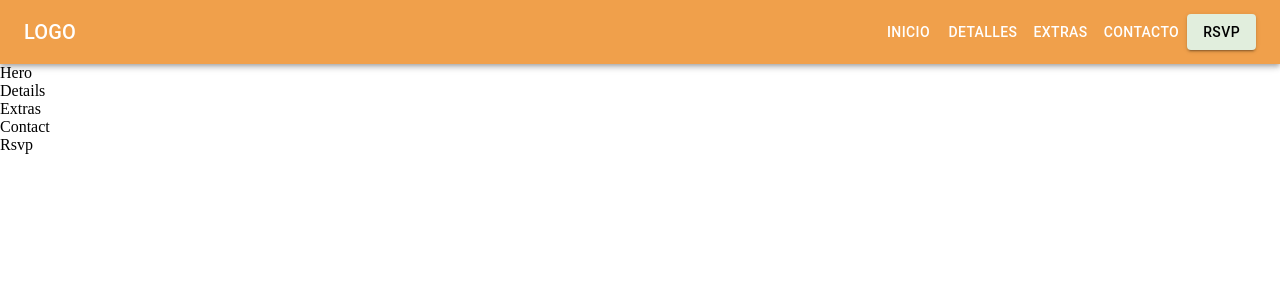
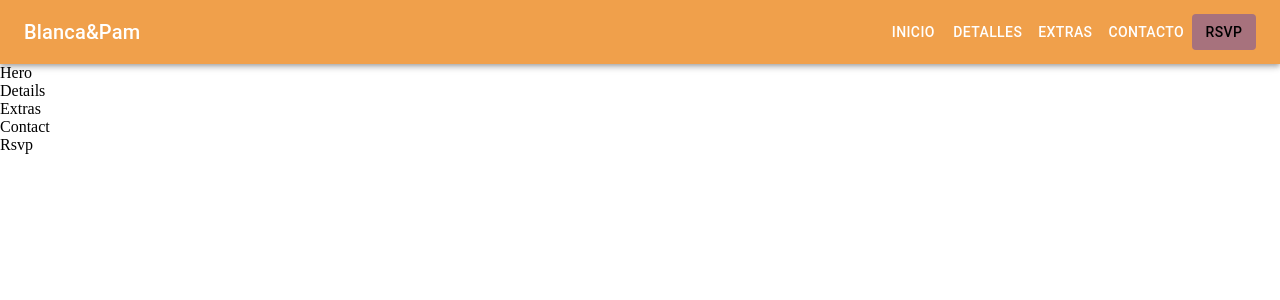
Before and after one commit to ZHammerl/wedding_evite, a React (Vite) app: page / in a window 1280 px wide. Shown: the top 300 px of the page. Built offline with nearby package versions, Linux system fonts and the light colour scheme.

Commit message:
Add: helper navbar and Logo/names

```diff
--- /dev/null
+++ b/src/components/rsvpButton.ts
@@ -0,0 +1,9 @@
+import { Button, styled } from "@mui/material";
+
+export const RsvpButton = styled(Button)({
+  backgroundColor: "#A7727D",
+  color: "black",
+  "&:hover": {
+    backgroundColor: "#820000",
+  },
+});
--- a/src/features/navbar/navbar.tsx
+++ b/src/features/navbar/navbar.tsx
@@ -14,6 +14,8 @@ import {
 } from "@mui/material";
 import Box from "@mui/material/Box";
 import MenuIcon from "@mui/icons-material/Menu";
+import { RsvpButton } from "../../components/rsvpButton";
+import { Helpers } from "../../helpers/helpers";
 
 const drawerWidth = 240;
 const navItems = ["Inicio", "Detalles", "Extras", "Contacto", "RSVP"];
@@ -26,23 +28,20 @@ export default function Navbar() {
   const handleDrawerToggle = () => {
     setMobileOpen((prevState) => !prevState);
   };
+  const names = { nameOne: "Blanca", nameTwo: "Pam" };
 
   const drawer = (
     <Box onClick={handleDrawerToggle} sx={{ textAlign: "center" }}>
       <Typography variant="h6" sx={{ my: 2 }}>
-        LOGO
+        {Helpers.getInitials(["blanca", "Pam"])}
       </Typography>
       <Divider />
       <List>
         {navItems.map((item) =>
           item === "RSVP" ? (
-            <Button
-              key={item}
-              sx={{ backgroundColor: "red" }}
-              onClick={() => handleClick(item)}
-            >
+            <RsvpButton key={item} onClick={() => handleClick(item)}>
               {item}
-            </Button>
+            </RsvpButton>
           ) : (
             <ListItem key={item} disablePadding>
               <ListItemButton sx={{ textAlign: "center" }}>
@@ -63,33 +62,39 @@ export default function Navbar() {
         sx={{ backgroundColor: "#F0A04B" }}
       >
         <Toolbar>
+          <Typography
+            variant="h6"
+            component="div"
+            sx={{ flexGrow: 1, display: { xs: "block", sm: "none" } }}
+          >
+            {Helpers.getInitials(["blanca", "Pam"])}
+          </Typography>
           <IconButton
             color="inherit"
             aria-label="open drawer"
             edge="start"
             onClick={handleDrawerToggle}
-            sx={{ mr: 2, display: { sm: "none" } }}
+            sx={{
+              mr: 2,
+              display: { sm: "none" },
+            }}
           >
             <MenuIcon />
           </IconButton>
+
           <Typography
             variant="h6"
             component="div"
             sx={{ flexGrow: 1, display: { xs: "none", sm: "block" } }}
           >
-            LOGO
+            {names.nameOne}&{names.nameTwo}
           </Typography>
           <Box sx={{ display: { xs: "none", sm: "block" } }}>
             {navItems.map((item) =>
               item === "RSVP" ? (
-                <Button
-                  variant="contained"
-                  key={item}
-                  sx={{ backgroundColor: "#E1EEDD", color: "black" }}
-                  onClick={() => handleClick(item)}
-                >
+                <RsvpButton key={item} onClick={() => handleClick(item)}>
                   {item}
-                </Button>
+                </RsvpButton>
               ) : (
                 <Button
                   key={item}
--- /dev/null
+++ b/src/helpers/helpers.ts
@@ -0,0 +1,11 @@
+export class Helpers {
+  //when we user static methods we do not have to create a instance of it.
+  //only
+  //Helper.firstLetterUppercase()
+  //instead of
+  // const helper= new Helpers()
+  //helper.firstLetterUppercase()
+  static getInitials(names: string[]): string {
+    return names.map((name) => name[0].toUpperCase()).join("&");
+  }
+}
```
